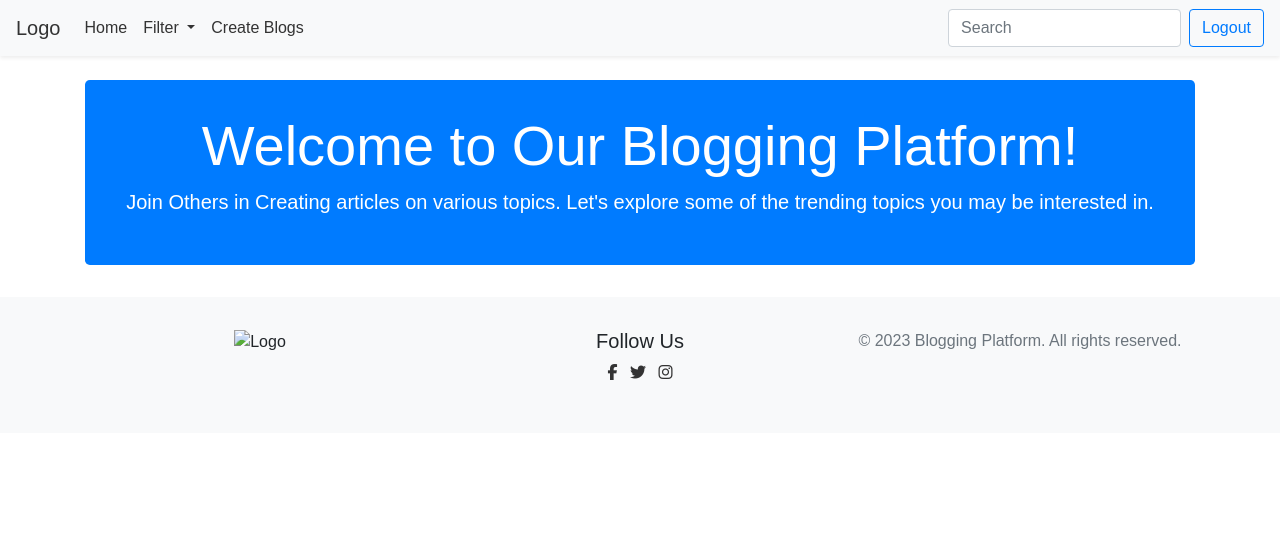
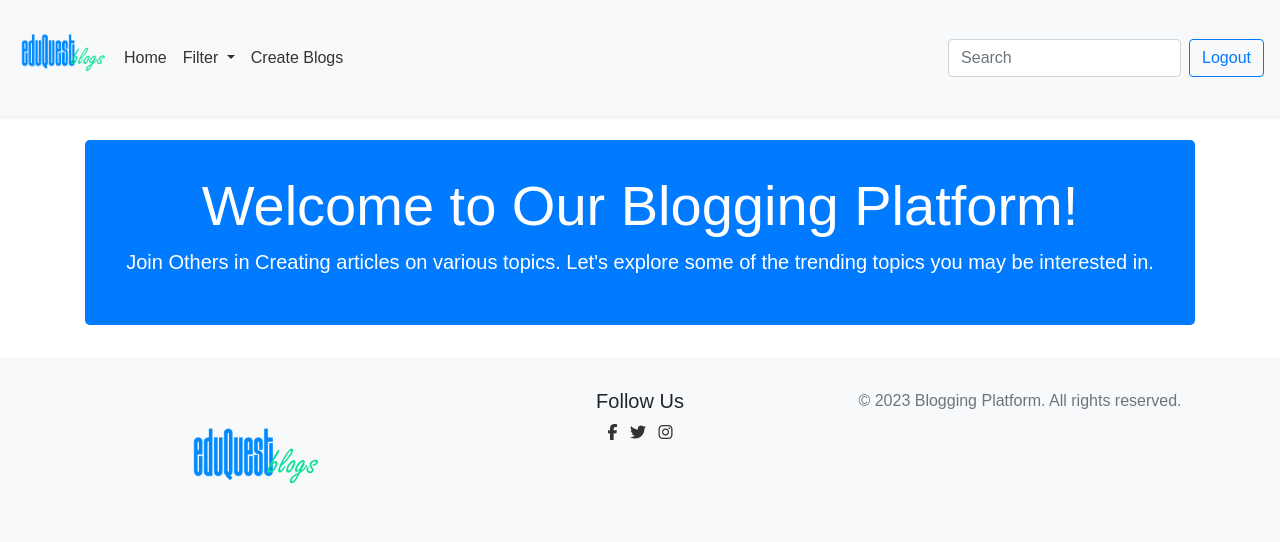
Before and after one commit to NyikoMnisii/Blog-Website, a website: page src/Home.html in a window 1280 px wide. Drawn offline with nearby package versions, Linux system fonts and the light colour scheme; no server answers.

Commit message:
logo added

```diff
--- a/src/Home.html
+++ b/src/Home.html
@@ -48,7 +48,7 @@
 <body>
   <!-- Navigation Bar -->
   <nav class="navbar navbar-expand-lg navbar-light bg-light shadow-sm">
-    <a class="navbar-brand" href="/">Logo</a>
+    <img src="Logo.png" class="Logo" width="100" height="100">
     <button class="navbar-toggler" type="button" data-toggle="collapse" data-target="#navbarNav" aria-controls="navbarNav" aria-expanded="false" aria-label="Toggle navigation">
       <span class="navbar-toggler-icon"></span>
     </button>
@@ -90,7 +90,7 @@
     <div class="container">
       <div class="row">
         <div class="col-md-4">
-          <img src="logo.png" alt="Logo" class="footer-logo">
+          <img src="Logo.png" alt="Logo" class="footer-logo">
         </div>
         <div class="col-md-4">
           <h5>Follow Us</h5>
```
Also changed, not shown: src/Create Post.html (+1 -1 lines), src/Index.html (+1 -1 lines), src/Login.html (+1 -1 lines), src/Logo.png (added).
